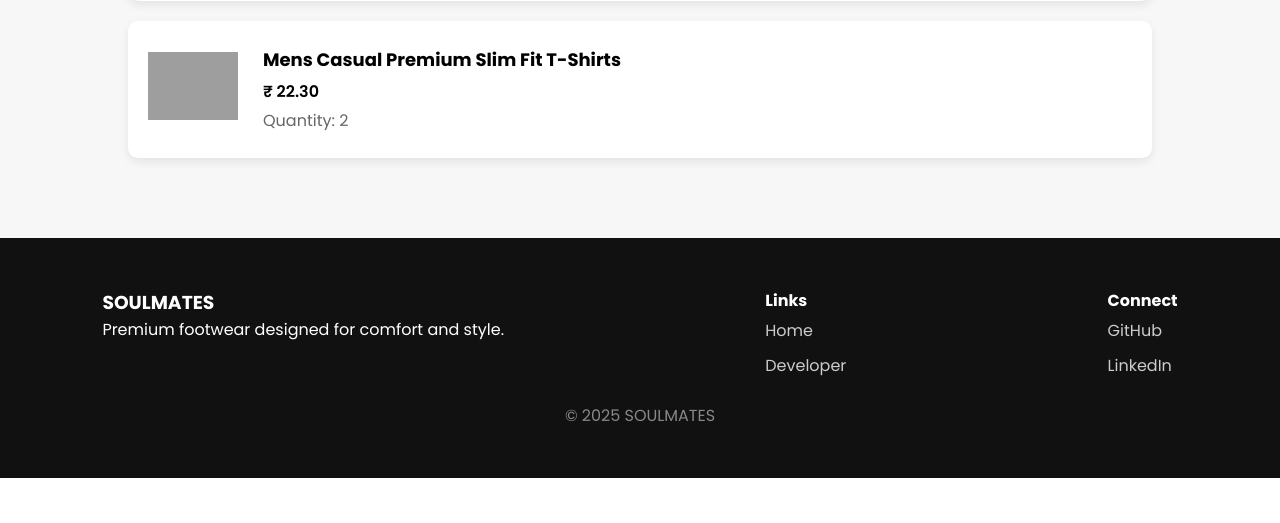
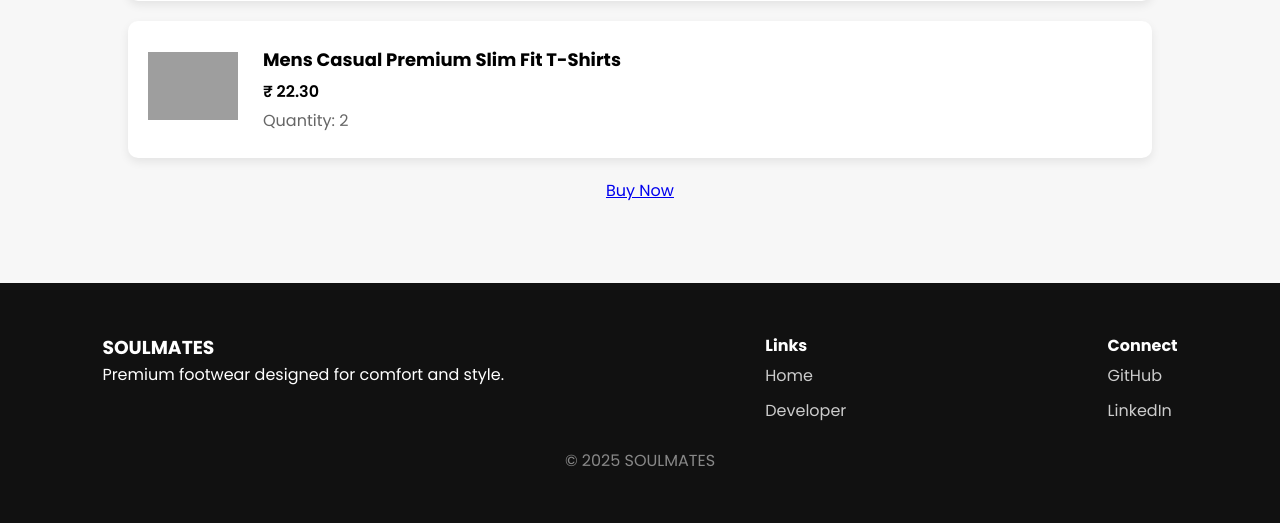
Before and after one commit to sidddhesh-dev/BuyNGo, a Django app: template templates/carts/cart.html in a window 1280 px wide. Shown: the part 331-854 px from the top of the page. Before the commit the page ends 809 px from the top, so only its background shows below. Run offline with Django 5.2, Linux system fonts and the light colour scheme; the template is opened without the code that fills it: values that come from a table or form of the project are taken from there, others are empty; data comes from the database, SQL or seed files in the repository; grey boxes are pictures that could not be loaded.

Commit message:
buy product option added

```diff
--- a/templates/carts/cart.html
+++ b/templates/carts/cart.html
@@ -1,6 +1,5 @@
 {% extends "base.html" %}
 {% load static %}
-
 
 {% block content %}
 <link rel="stylesheet" href="{% static 'carts/css/carts.css' %}">
@@ -39,6 +38,13 @@
 
 </div>
 
+
+{% if items %}
+<div style="text-align:center; margin-top:20px;">
+    <a href="{% url 'checkout' %}" class="buy-btn">Buy Now</a>
+</div>
+{% endif %}
+
 </div>
 
 {% endblock %}
--- a/wishlist/views.py
+++ b/wishlist/views.py
@@ -10,7 +10,6 @@ def add_to_wishlist(request, id):
 
     product = get_object_or_404(Products, id=id)
 
-    # check if already exists
     already = Wishlist.objects.filter(user=request.user, product=product).exists()
 
     if already:
```
Also changed, not shown: static/carts/css/carts.css (line endings or trailing spaces).
